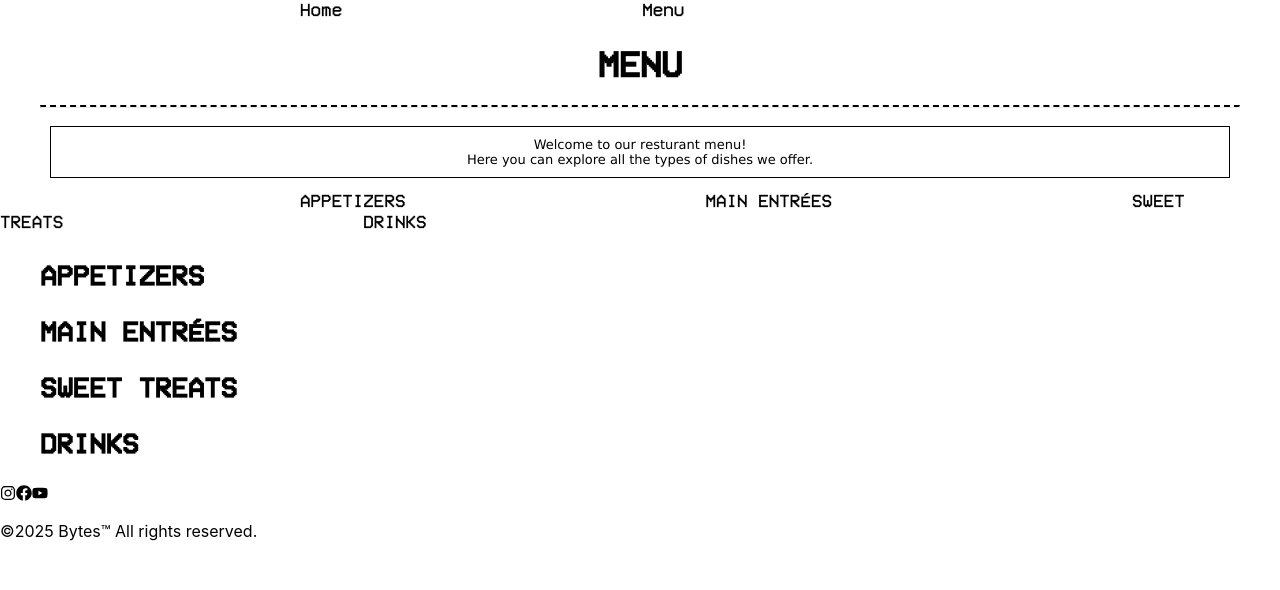
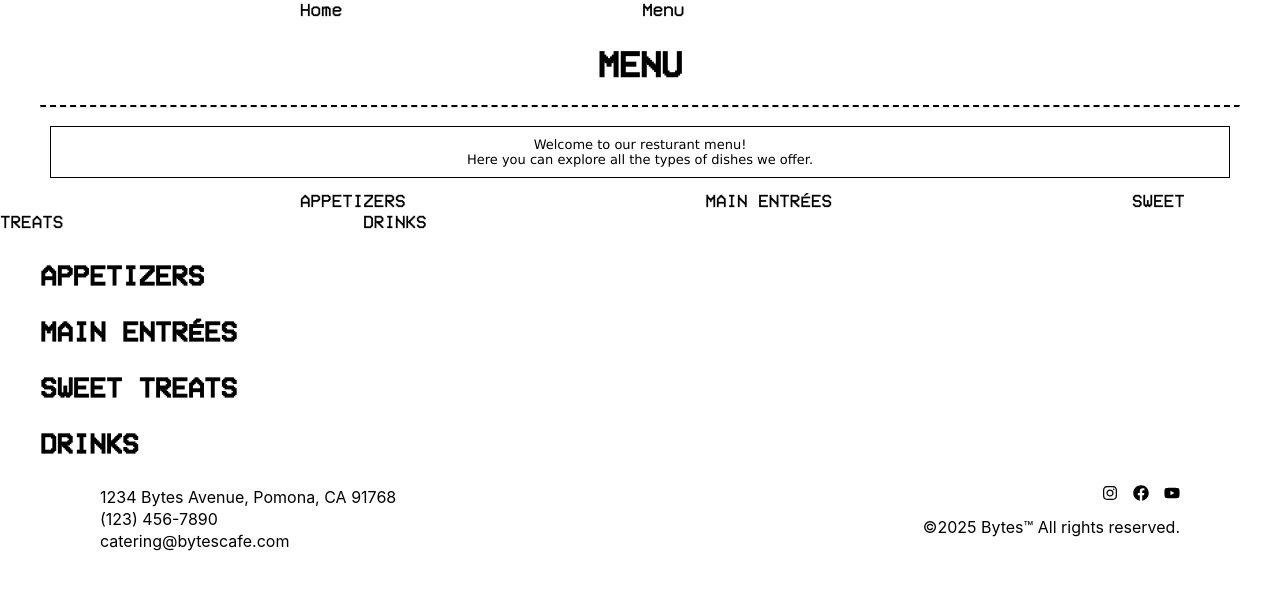
Before and after one commit to mayela101/Web-Dev-2025, a React (Create React App) app in the folder bytes/: page /Menu in a window 1280 px wide. Shown: the top 590 px of the page. Built offline with nearby package versions, Linux system fonts and the light colour scheme.

Commit message:
Added more content to footer

```diff
--- a/bytes/src/App.css
+++ b/bytes/src/App.css
@@ -68,6 +68,30 @@
   line-height: 1.6;
 }
 
+.footer {
+  display: flex;
+  justify-content: space-between; /* pushes the left and right sides apart */
+  align-items: center;
+  padding-inline: 100px;
+  padding-bottom: 30px;
+}
+
+.footer-left p {
+  margin: 2px 0;
+}
+
+.footer-right {
+  align-items: flex-end;
+  justify-content: flex-end;
+}
+
+.social-media-icons {
+  display: flex;
+  gap: 15px;
+  align-items: flex-end;
+  justify-content: flex-end;
+}
+
 /* -------------------------------- Styles for Mobile -------------------------------- */
 @media (max-width: 768px) {
   .content-blocks-container {
--- a/bytes/src/Footer.js
+++ b/bytes/src/Footer.js
@@ -7,12 +7,19 @@ import "./App.css";
 export default function Footer() {
   return(
     <footer className="footer">
-      <div className="social-media-icons">
-        <FaInstagram />
-        <FaFacebook />
-        <FaYoutube />
+      <div className="footer-left">
+        <p>1234 Bytes Avenue, Pomona, CA 91768</p>
+        <p>(123) 456-7890</p>
+        <p>catering@bytescafe.com</p>
       </div>
-      <p>©2025 Bytes™ All rights reserved.</p>
+      <div className="footer-right">
+        <div className="social-media-icons">
+            <FaInstagram />
+            <FaFacebook />
+            <FaYoutube />
+        </div>
+        <p>©2025 Bytes™ All rights reserved.</p>
+      </div>
     </footer>
     )
 }
```
